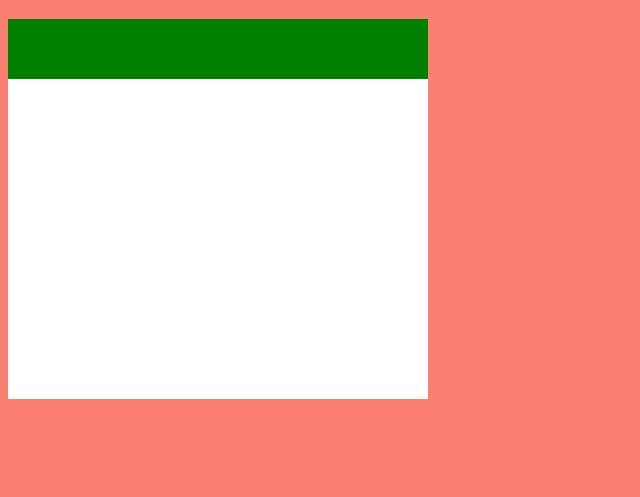
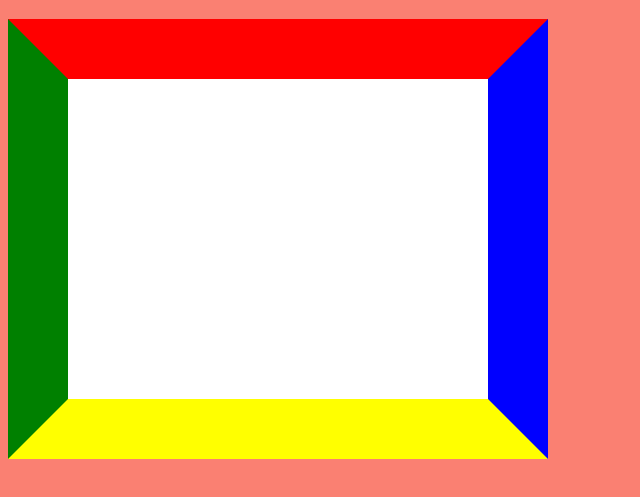
Before and after one commit to Erpreet/CSS, a plain HTML site: page box-model.html in a window 1280 px wide. Shown: the part 61-558 px from the top of the page, without its empty margins (0-640 px from the left). Drawn offline with Linux system fonts and the light colour scheme.

Commit message:
Corrections- right, bottom, left

```diff
--- a/css/box-model.css
+++ b/css/box-model.css
@@ -6,8 +6,8 @@ html {background-color: salmon;}
     background-color: white;
     padding: 60px;
     border-top: 60px solid red;
-    border-top: 60px solid blue;
-    border-top: 60px solid yellow;
-    border-top: 60px solid green;
+    border-right: 60px solid blue;
+    border-bottom: 60px solid yellow;
+    border-left: 60px solid green;
     margin: 60 px
 }
```
